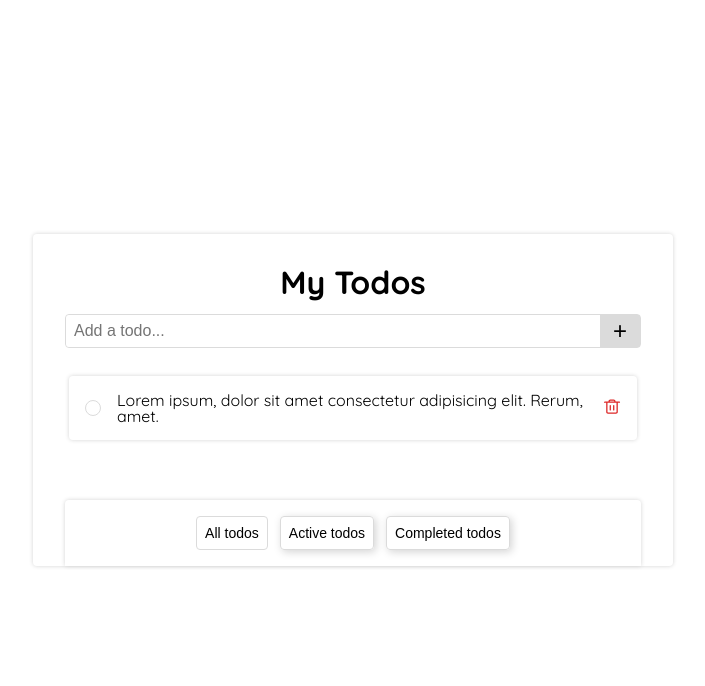
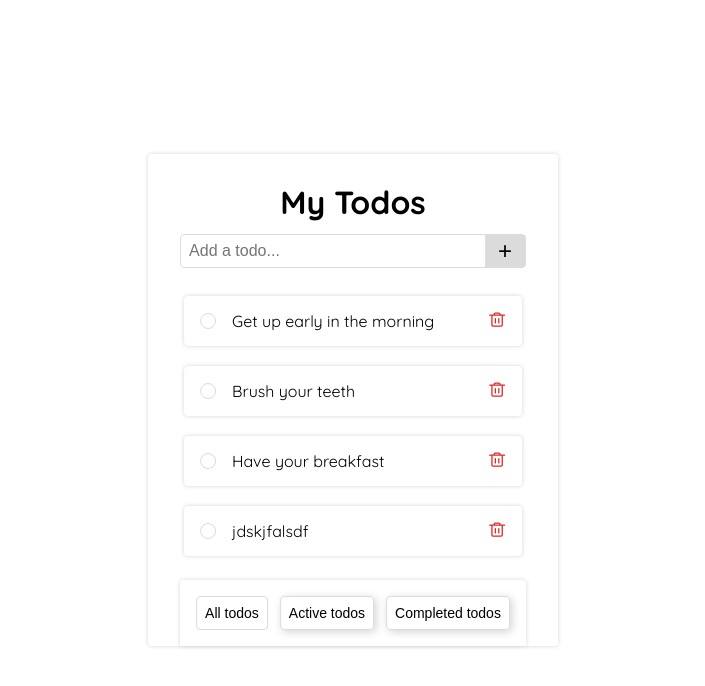
Before and after one commit to haneefsyedanywhere/TodoApp, a React (Create React App) app: page / in a window 1280 px wide. Shown: the top 686 px of the page, without its empty margins (287-992 px from the left). Built offline with nearby package versions, Linux system fonts and the light colour scheme; data requests are answered from the project's data file; the HTML template or start-up script is replaced by a standard one.

Commit message:
added fetching and create new todo functionality

```diff
--- /dev/null
+++ b/data/db.json
@@ -0,0 +1,20 @@
+{
+  "todos": [
+    {
+      "todo": "Get up early in the morning",
+      "id": "1"
+    },
+    {
+      "todo": "Brush your teeth",
+      "id": "2"
+    },
+    {
+      "todo": "Have your breakfast",
+      "id": "3"
+    },
+    {
+      "todo": "jdskjfalsdf",
+      "id": "gH7yD8s"
+    }
+  ]
+}
--- a/package.json
+++ b/package.json
@@ -19,7 +19,8 @@
     "eject": "react-scripts eject",
     "lint": "eslint .",
     "lint:fix": "eslint --fix",
-    "format": "prettier --write './**/*.{js,jsx,ts,tsx,css,md,json}' --config ./.prettierrc"
+    "format": "prettier --write './**/*.{js,jsx,ts,tsx,css,md,json}' --config ./.prettierrc",
+    "json-server": "npx json-server --watch data/db.json --port 8080"
   },
   "eslintConfig": {
     "extends": [
@@ -44,6 +45,7 @@
     "eslint-config-prettier": "^8.3.0",
     "eslint-plugin-prettier": "^4.0.0",
     "eslint-plugin-react": "^7.27.0",
+    "json-server": "^0.17.0",
     "prettier": "^2.4.1",
     "sass": "^1.43.4"
   }
--- a/src/components/AddTodo.js
+++ b/src/components/AddTodo.js
@@ -1,8 +1,33 @@
+import { useState } from 'react';
+
 const AddTodo = () => {
+  const [todo, setTodo] = useState('');
+  const handleOnChange = (e) => {
+    setTodo(e.target.value);
+  };
+  const handleOnSubmit = (e) => {
+    e.preventDefault();
+    const newTodo = { todo };
+
+    fetch('http://localhost:8080/todos', {
+      method: 'Post',
+      headers: { 'Content-type': 'application/json' },
+      body: JSON.stringify(newTodo),
+    }).then(() => {
+      console.log('added todo');
+    });
+  };
   return (
     <section className="add-todo">
-      <input type="text" placeholder="Add a todo..." />
-      <button> + </button>
+      <form onSubmit={handleOnSubmit}>
+        <input
+          type="text"
+          placeholder="Add a todo..."
+          value={todo}
+          onChange={handleOnChange}
+        />
+        <button type="submit"> + </button>
+      </form>
     </section>
   );
 };
--- a/src/components/MainContainer.js
+++ b/src/components/MainContainer.js
@@ -2,13 +2,21 @@ import Header from './Header.js';
 import AddTodo from './AddTodo.js';
 import TodoContainer from './TodoContainer.js';
 import Filter from './Filter';
+import useFetch from '../customHooks/useFetch.js';
+const MainContainer = () => {
+  const {
+    data: todos,
+    isPending,
+    error,
+  } = useFetch('http://localhost:8080/todos');
 
-const MainContainer = () => {
   return (
     <>
+      {isPending && <div>Loading...</div>}
+      {error && <div>{error}</div>}
       <Header />
       <AddTodo />
-      <TodoContainer />
+      {todos && <TodoContainer todos={todos} />}
       <Filter />
     </>
   );
--- a/src/components/Todo.js
+++ b/src/components/Todo.js
@@ -1,10 +1,8 @@
-const Todo = () => {
+const Todo = ({ todo }) => {
   return (
     <li className="todo">
       <button className="radio-button"></button>
-      <span>
-        Lorem ipsum, dolor sit amet consectetur adipisicing elit. Rerum, amet.
-      </span>
+      <span>{todo}</span>
       <button className="delete-button">
         <svg
           xmlns="http://www.w3.org/2000/svg"
--- a/src/components/TodoContainer.js
+++ b/src/components/TodoContainer.js
@@ -1,10 +1,12 @@
 import Todo from './Todo.js';
 
-const TodoContainer = () => {
+const TodoContainer = ({ todos }) => {
   return (
     <section className="todo-list">
       <ul>
-        <Todo />
+        {todos.map((todo) => (
+          <Todo todo={todo.todo} key={todo.id} />
+        ))}
       </ul>
     </section>
   );
--- /dev/null
+++ b/src/customHooks/useFetch.js
@@ -0,0 +1,40 @@
+import { useState, useEffect } from 'react';
+
+const useFetch = (url) => {
+  const [data, setData] = useState(null);
+  const [isPending, setIsPending] = useState(true);
+  const [error, setError] = useState(null);
+
+  useEffect(() => {
+    const abortController = new AbortController();
+    setTimeout(() => {
+      fetch(url, { signal: abortController.signal })
+        .then((res) => {
+          if (!res.ok) {
+            // error coming back from server
+            throw Error('could not fetch the data for that resource');
+          }
+          return res.json();
+        })
+        .then((data) => {
+          setIsPending(false);
+          setData(data);
+          setError(null);
+        })
+        .catch((err) => {
+          if (err.name === 'AbortError') {
+            console.log('Fetch Aborted!');
+          } else {
+            setIsPending(false);
+            setError(err.message);
+          }
+        });
+    }, 1000);
+
+    return () => abortController.abort();
+  }, [url]);
+
+  return { data, isPending, error };
+};
+
+export default useFetch;
--- a/src/styles/layout/_addTodo.scss
+++ b/src/styles/layout/_addTodo.scss
@@ -2,8 +2,12 @@
   border: 1px solid $grey-100;
   border-radius: 4px;
   height: 32px;
-  display: flex;
-  align-items: center;
+  form {
+    display: flex;
+    align-items: center;
+    height: inherit;
+    border-radius: inherit;
+  }
   input,
   button {
     border: none;
```
Also changed, not shown: db/data.json (deleted), public/manifest.json, 2 other files (tests, documents, lock files or other folders).
